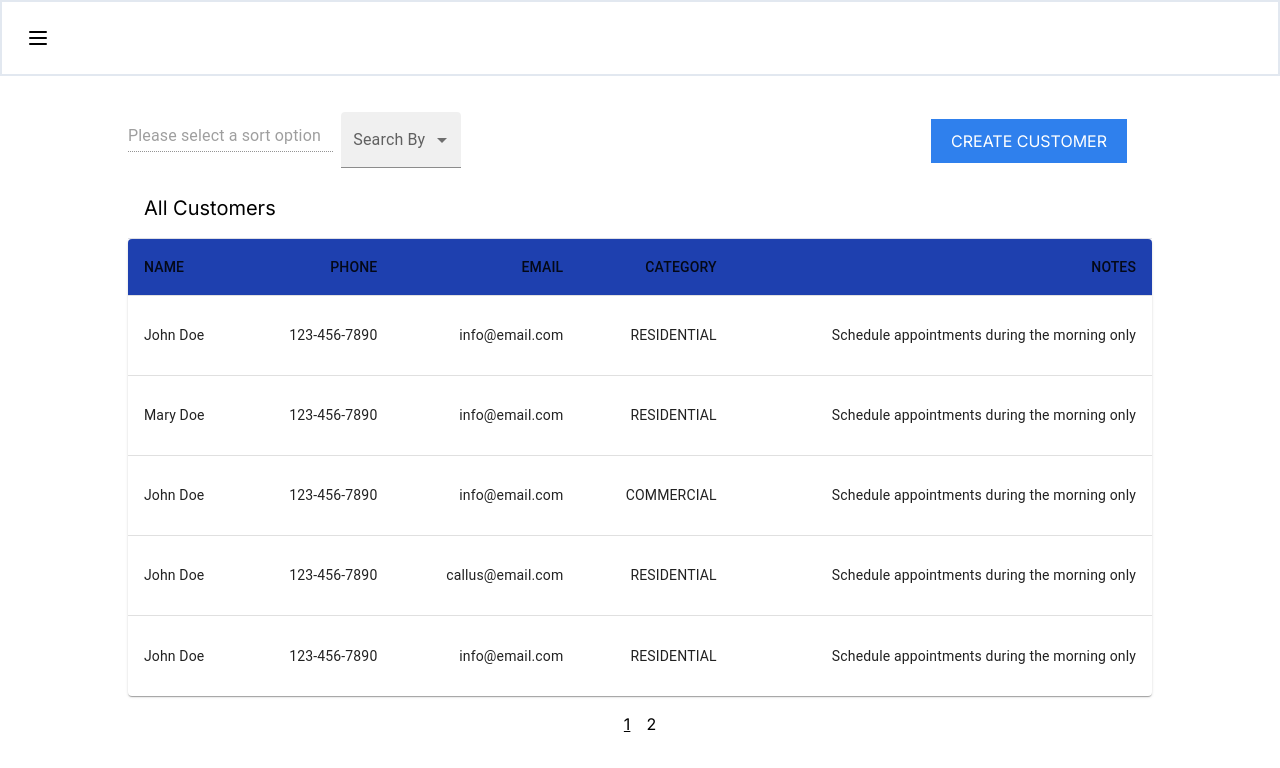
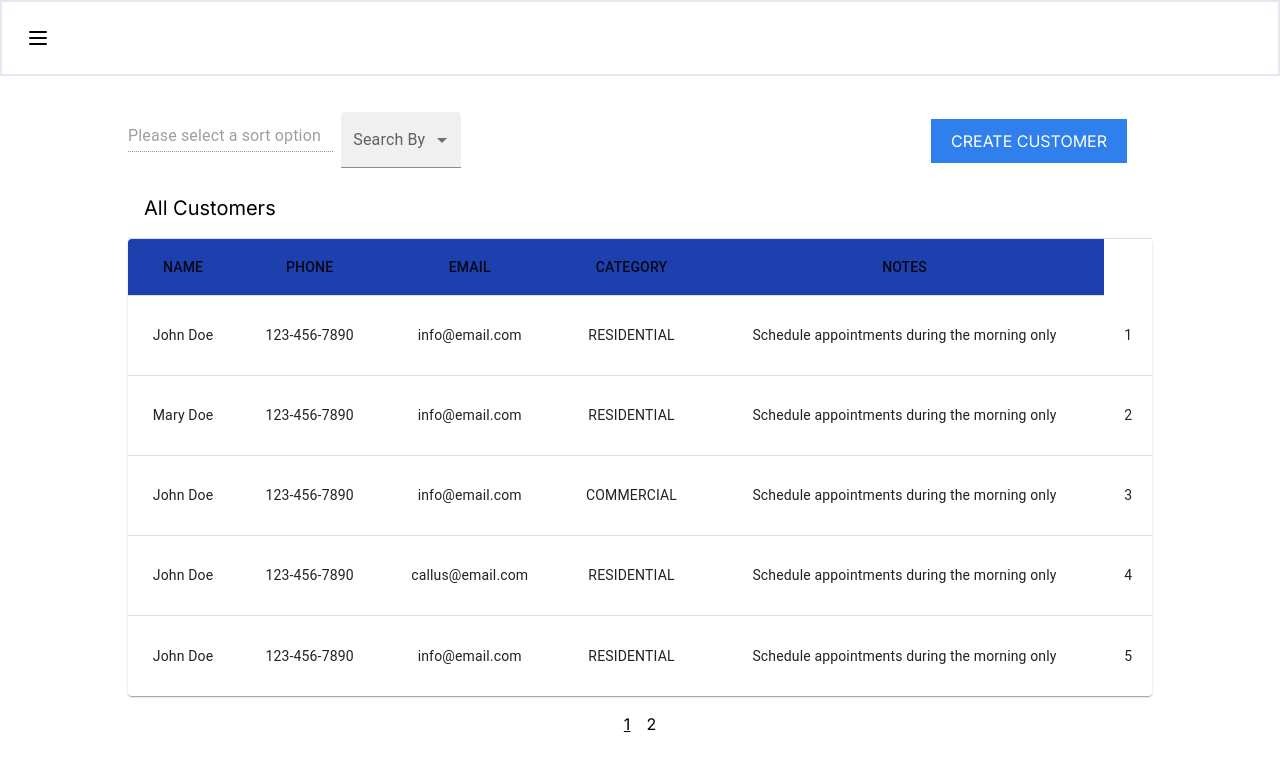
Before and after one commit to BronzeMik/organize-me, a Next.js app: page /dashboard/customers in a window 1280 px wide. Shown: the top 768 px of the page. Built offline with nearby package versions, Linux system fonts and the light colour scheme.

Commit message:
Update Basic table component

```diff
--- /dev/null
+++ b/src/app/(routes)/dashboard/_components/data-table.jsx
@@ -0,0 +1,46 @@
+import * as React from 'react';
+import Table from '@mui/material/Table';
+import TableBody from '@mui/material/TableBody';
+import TableCell from '@mui/material/TableCell';
+import TableContainer from '@mui/material/TableContainer';
+import TableHead from '@mui/material/TableHead';
+import TableRow from '@mui/material/TableRow';
+import Paper from '@mui/material/Paper';
+import {useRouter} from 'next/navigation'
+
+
+
+
+export default function BasicTable({rows, colNames, path}) {
+  const rowNames = Object.keys(rows[0]);
+  const route = useRouter();
+  return (
+    <TableContainer component={Paper}>
+      <Table sx={{ minWidth: 650 }} aria-label="simple table" >
+        <TableHead>
+          <TableRow className="bg-blue-800 text-white">
+            {colNames.map((col, index) => (
+              <TableCell key={index} align="center" className="text-white">{col}</TableCell>
+            ))}
+          </TableRow>
+        </TableHead>
+        <TableBody>
+          {rows.map((row) => (
+
+            <TableRow
+              key={row.id}
+              sx={{ '&:last-child td, &:last-child th': { border: 0 } }}
+              onClick={() => route.replace(`${path}/${row.id}`)}
+              className='hover:bg-slate-200 cursor-pointer h-20'
+            >
+              {rowNames.map((keyName, index) => (
+                <TableCell key={index} align="center">{row[keyName]}</TableCell>
+              ))}
+            </TableRow>
+
+          ))}
+        </TableBody>
+      </Table>
+    </TableContainer>
+  );
+}
--- a/src/app/(routes)/dashboard/customers/_components/CustomerList.jsx
+++ b/src/app/(routes)/dashboard/customers/_components/CustomerList.jsx
@@ -1,6 +1,6 @@
 import React, { useContext, useEffect, useRef, useState } from 'react';
 import { Payment, columns } from "./customerdata/columns";
-import BasicTable from './customerdata/data-table';
+import BasicTable from '../../_components/data-table';
 import { Button, FormControl, InputLabel, MenuItem, Select, TextField } from '@mui/material';
 import { SearchSortContext } from '@/src/contexts/SearchSortProvider';
 import SearchSort from '../../_components/SearchSort';
@@ -66,15 +66,23 @@ function CustomerList() {
     }
   ];
 
+  const colNames = [
+    "NAME",
+    "PHONE",
+    "EMAIL",
+    "CATEGORY",
+    "NOTES"
+
+  ]
+
+
   // Filtered list for search
   const [filteredList, setFilteredList] = useState([...customers]);
 
   // Input query in search field
-  // const searchQuery = useRef(null);
   const {searchQuery} = useContext(SearchSortContext);
 
   // Filter preference
-  // const [searchBy, setSearchBy] = useState(null);
   const {sortBy} = useContext(SortByContext);
 
   // Current page
@@ -118,7 +126,6 @@ function CustomerList() {
   // Search for customers
   const searchCustomers = () => {
     // Get current value in search input
-    // const query = searchQuery.current?.value.toLowerCase();
     let query = searchQuery;
     if(query.length > 0) {
       query = query.toLowerCase();
@@ -162,37 +169,7 @@ function CustomerList() {
     <div>
 
         <div className='w-full flex flex-col md:flex-row justify-between'>
-            {/* <div className='flex justify-between items-start w-full md:w-2/6'>
 
-                Search Customers input
-                <TextField
-                id="standard-search"
-                label={searchBy ? `Search by ${searchBy ? searchBy : '...'}` : 'Please select a sort option'}
-                type="search"
-                variant="standard"
-                className='my-6'
-                inputRef={searchQuery}
-                onChange={searchCustomers}
-                disabled={searchBy ? false : true}
-                />
-
-            Search by drop down
-            <FormControl variant="filled" sx={{ m: 1, minWidth: 120 }} className='my-4'>
-                <InputLabel id="demo-simple-select-filled-label">Search By</InputLabel>
-                <Select
-                        labelId="demo-simple-select-label"
-                        id="demo-simple-select"
-                        value={searchBy}
-                        label='Search by..'
-                        onChange={(event) => setSearchBy(event.target.value)}
-                    >
-                        <MenuItem value='name'>Name</MenuItem>
-                        <MenuItem value='phone'>Phone</MenuItem>
-                        <MenuItem value='email'>Email</MenuItem>
-                        <MenuItem value='category'>Category</MenuItem>
-                </Select>
-            </FormControl>
-            </div> */}
             <SearchSort searchList={searchCustomers} optionsArray={['name', 'phone', 'email', 'category']} />
             <div>
 
@@ -205,7 +182,7 @@ function CustomerList() {
       <h2 className='text-xl m-4'>All Customers</h2>
         <hr />
       {/* Customers list */}
-      {searchQuery?.current?.value ? <BasicTable rows={shortCustomersList} /> : <BasicTable rows={shortCustomersList} />}
+      {searchQuery?.current?.value ? <BasicTable rows={shortCustomersList} colNames={colNames} path="/dashboard/customers"/> : <BasicTable rows={shortCustomersList} colNames={colNames}  path="/dashboard/customers"/>}
       <div className='flex justify-center'>
         {/* Page numbers */}
         {numberOfPagesArr.map((page) => (
--- a/src/app/(routes)/dashboard/customers/_components/customerdata/data-table.jsx
+++ /dev/null
@@ -1,58 +0,0 @@
-import * as React from 'react';
-import Table from '@mui/material/Table';
-import TableBody from '@mui/material/TableBody';
-import TableCell from '@mui/material/TableCell';
-import TableContainer from '@mui/material/TableContainer';
-import TableHead from '@mui/material/TableHead';
-import TableRow from '@mui/material/TableRow';
-import Paper from '@mui/material/Paper';
-import {useRouter} from 'next/navigation'
-
-
-
-// const rows = [
-//   createData('Frozen yoghurt', 159, 6.0, 24, 4.0),
-//   createData('Ice cream sandwich', 237, 9.0, 37, 4.3),
-//   createData('Eclair', 262, 16.0, 24, 6.0),
-//   createData('Cupcake', 305, 3.7, 67, 4.3),
-//   createData('Gingerbread', 356, 16.0, 49, 3.9),
-// ];
-
-export default function BasicTable({rows}) {
-  const route = useRouter();
-  return (
-    <TableContainer component={Paper}>
-      <Table sx={{ minWidth: 650 }} aria-label="simple table" >
-        <TableHead>
-          <TableRow className="bg-blue-800 text-white">
-            <TableCell className="text-white">NAME</TableCell>
-            <TableCell align="right" className="text-white">PHONE</TableCell>
-            <TableCell align="right" className="text-white">EMAIL</TableCell>
-            <TableCell align="right" className="text-white">CATEGORY</TableCell>
-            <TableCell align="right" className="text-white">NOTES</TableCell>
-          </TableRow>
-        </TableHead>
-        <TableBody>
-          {rows.map((row) => (
-
-            <TableRow
-              key={row.id}
-              sx={{ '&:last-child td, &:last-child th': { border: 0 } }}
-              onClick={() => route.replace(`/dashboard/customers/${row.id}`)}
-              className='hover:bg-slate-200 cursor-pointer h-20'
-            >
-              <TableCell component="th" scope="row">
-                <a href={`/dashboard/customers/${row.id}`} className='hover:underline hover:text-blue-500'>{row.name}</a>
-              </TableCell>
-              <TableCell align="right">{row.phone}</TableCell>
-              <TableCell align="right">{row.email}</TableCell>
-              <TableCell align="right">{row.category}</TableCell>
-              <TableCell align="right">{row.notes}</TableCell>
-            </TableRow>
-
-          ))}
-        </TableBody>
-      </Table>
-    </TableContainer>
-  );
-}
--- a/src/app/(routes)/dashboard/jobs/page.jsx
+++ b/src/app/(routes)/dashboard/jobs/page.jsx
@@ -1,8 +1,79 @@
 import React from 'react'
 
 function Page() {
+  const jobs = [
+    {
+      job_title: 'Kitchen Renovation',
+      job_id: 1,
+      category: 'RESIDENTIAL',
+      start_date: '01/01/2024',
+      end_date: '02/01/2024',
+      status: 'IN PROGRESS',
+      last_update: '01/12/2024',
+      description: 'Full kitchen renovation including appliances.',
+      progress: 48,
+    },
+    {
+      job_title: 'Kitchen Renovation',
+      job_id: 2,
+      category: 'RESIDENTIAL',
+      start_date: '01/01/2024',
+      end_date: '02/01/2024',
+      status: 'IN PROGRESS',
+      last_update: '01/12/2024',
+      description: 'Full kitchen renovation including appliances.',
+      progress: 99,
+    },
+    {
+      job_title: 'Kitchen Renovation',
+      job_id: 3,
+      category: 'RESIDENTIAL',
+      start_date: '01/01/2024',
+      end_date: '02/01/2024',
+      status: 'IN PROGRESS',
+      last_update: '01/12/2024',
+      description: 'Full kitchen renovation including appliances.',
+      progress: 55,
+    },
+    {
+      job_title: 'Kitchen Renovation',
+      job_id: 4,
+      category: 'COMMERCIAL',
+      start_date: '01/01/2024',
+      end_date: '02/01/2024',
+      status: 'NOT STARTED',
+      last_update: '01/12/2024',
+      description: 'Full kitchen renovation including appliances.',
+      progress: 5,
+    },
+    {
+      job_title: 'Bathroom Renovation',
+      job_id: 1,
+      category: 'RESIDENTIAL',
+      start_date: '01/01/2024',
+      end_date: '02/01/2024',
+      status: 'IN PROGRESS',
+      last_update: '01/12/2024',
+      description: 'Full kitchen renovation including appliances.',
+      progress: 88,
+    }
+  ];
+
+  const columns = [
+      "job_title",
+      "job_id",
+      "category",
+      "start_date",
+      "end_date",
+      "status",
+      "last_update",
+      "description",
+      "progress",
+  ]
   return (
-    <div>Jobs</div>
+    <div>
+      <BasicTable rows={jobs} colNames=
+    </div>
   )
 }
 
--- a/tsconfig.json
+++ b/tsconfig.json
@@ -31,7 +31,7 @@
     ".next/types/**/*.ts",
     "**/*.ts",
     "**/*.tsx"
-, "src/app/(routes)/dashboard/customers/_components/CustomerList.jsx", "src/app/(routes)/dashboard/customers/_components/customerdata/data-table.jsx"  ],
+, "src/app/(routes)/dashboard/customers/_components/CustomerList.jsx", "src/app/(routes)/dashboard/_components/data-table.jsx"  ],
   "exclude": [
     "node_modules"
   ]
```
